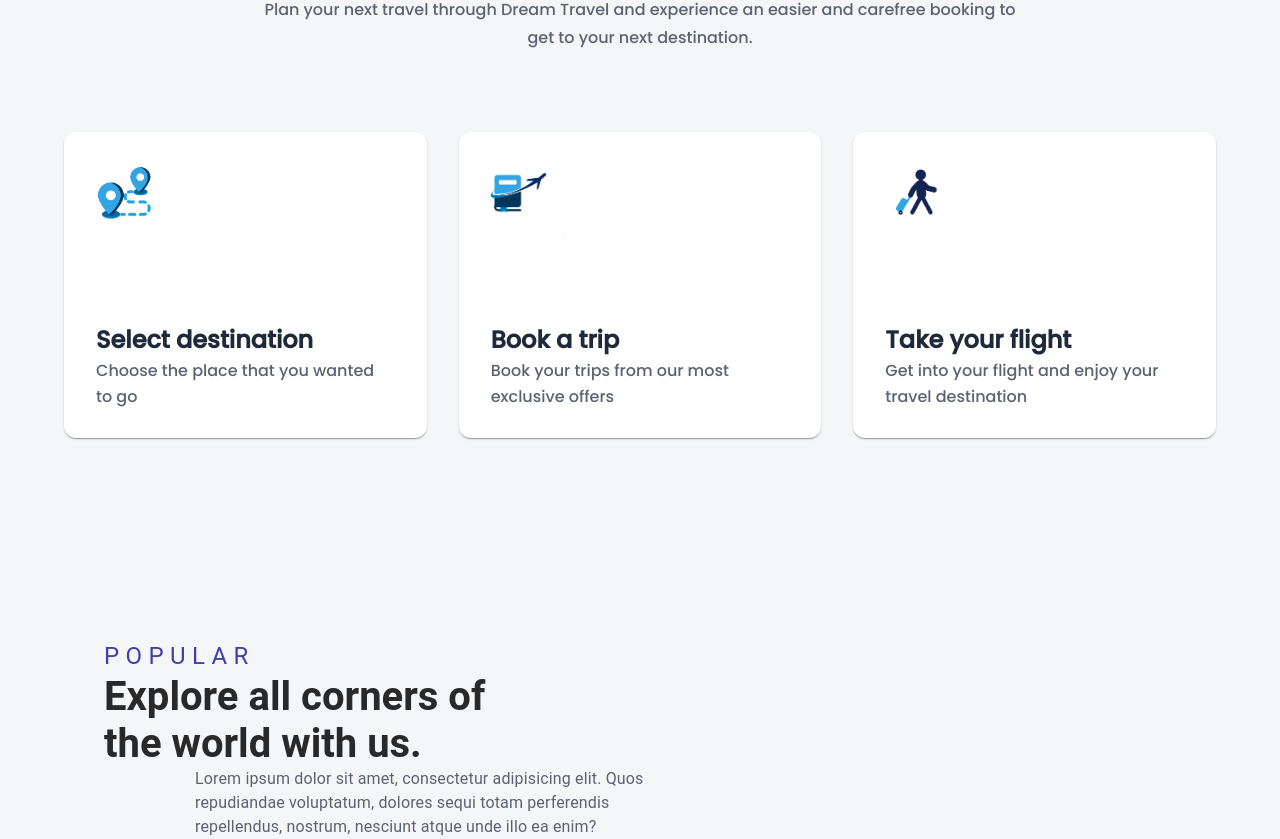
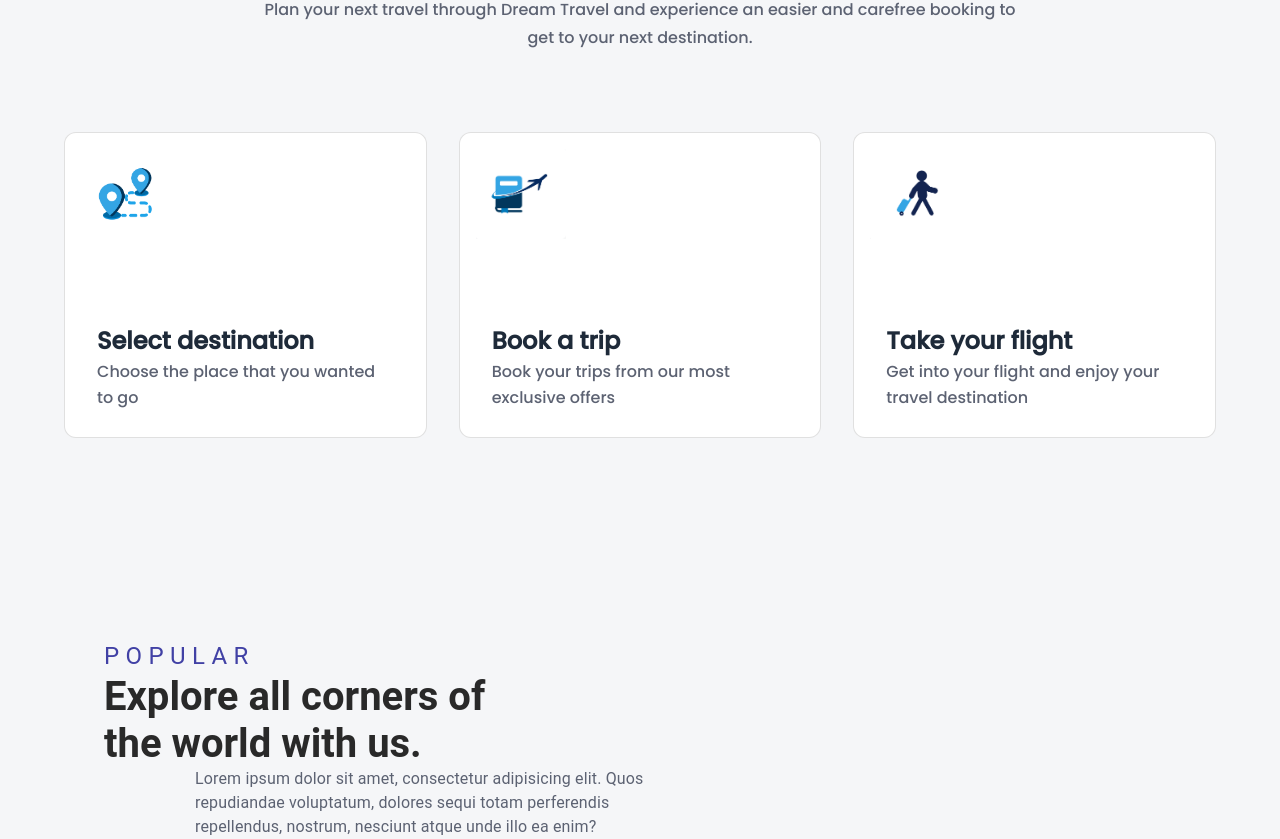
Before and after one commit to jallenmanaloto/Travel-Agency, a React (Create React App) app: page / in a window 1280 px wide. Shown: the part 997-1836 px from the top of the page. Built offline with nearby package versions, Linux system fonts and the light colour scheme.

Commit message:
Changed card into an outlined variant

```diff
--- a/src/components/landing/info/Cards.js
+++ b/src/components/landing/info/Cards.js
@@ -29,7 +29,7 @@ const Cards = () => {
   const cardGroup = cardDetails.map((card, key) => {
     return (
       <Grid key={key} item xs={7} sm={7} md={4} lg={4}>
-        <Card sx={{ height: "306px", borderRadius: "12px" }}>
+        <Card sx={{ height: "306px", borderRadius: "12px" }} variant="outlined">
           <CardContent>
             <img className="card-image" src={card.image} alt="" />
             <div className="card-texts">
```
